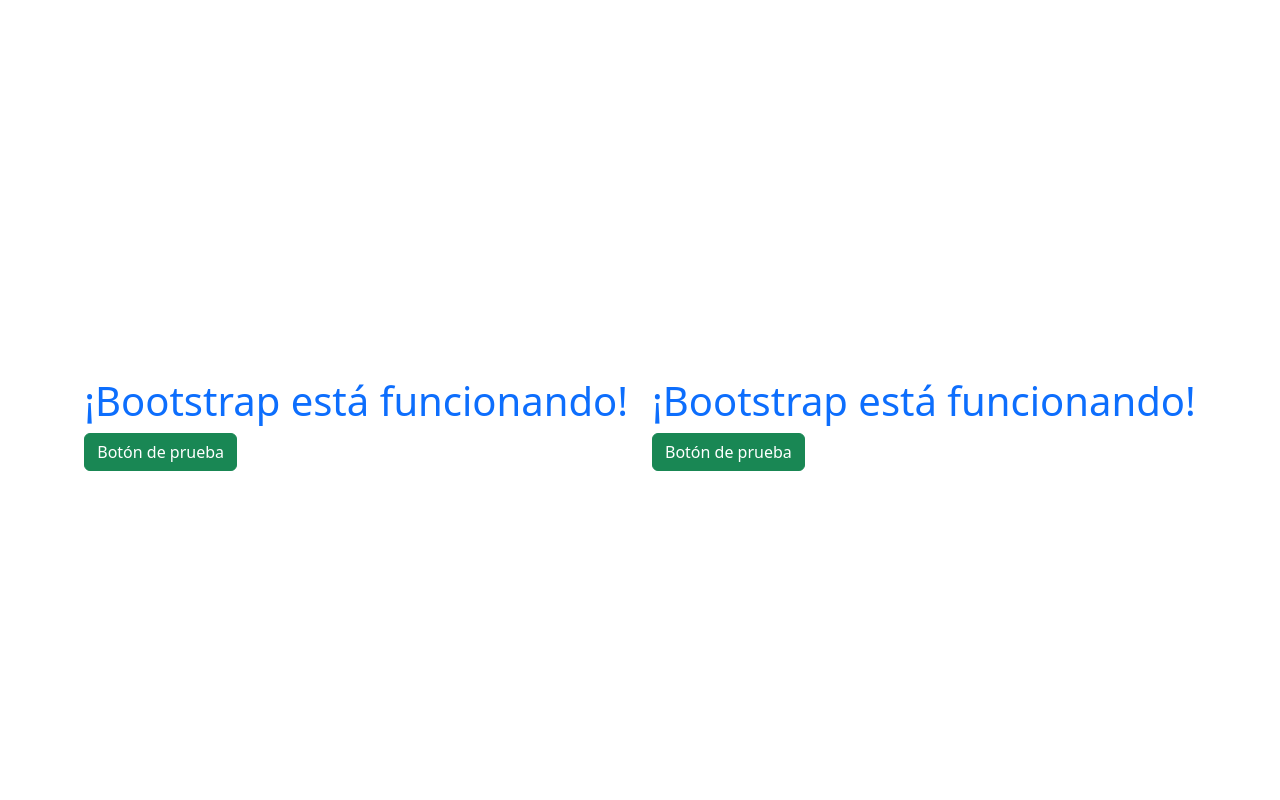
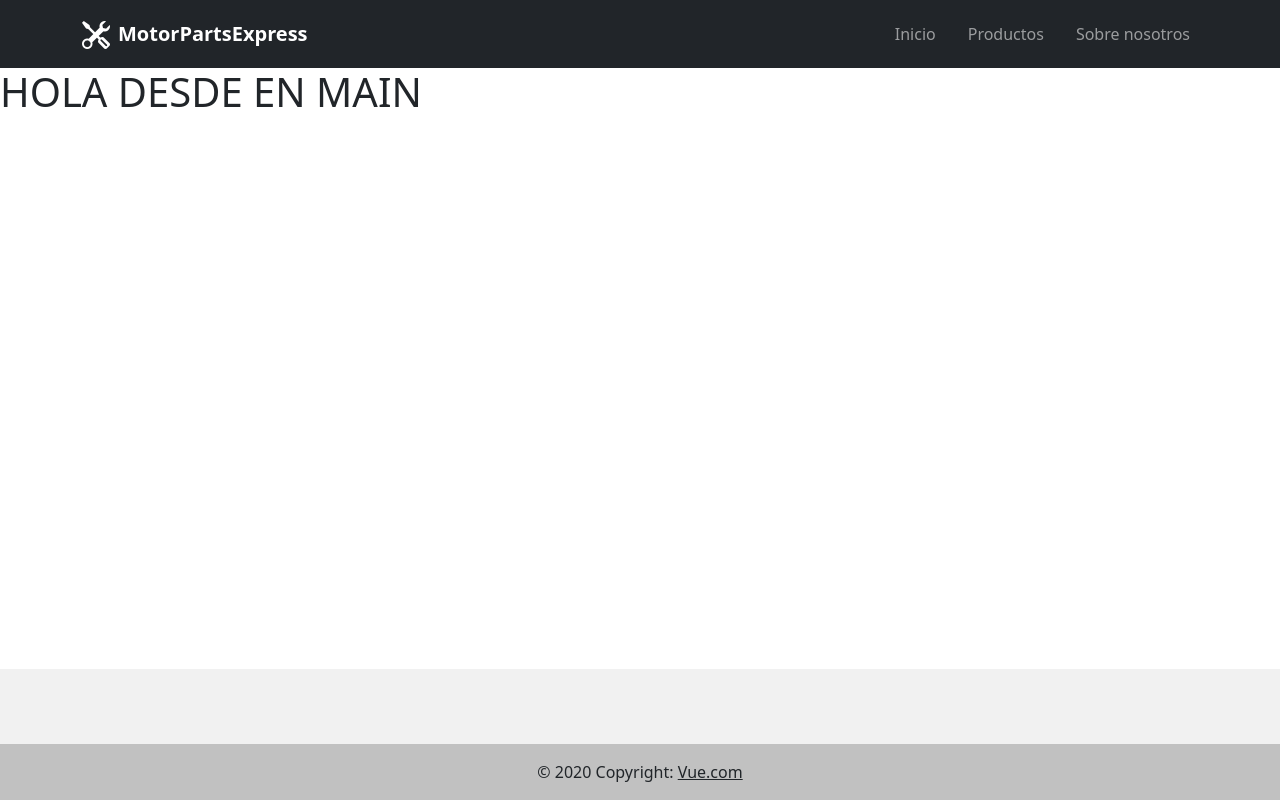
Before and after one commit to Pistachopower/Pagina_Motores_Estatica_Vue, a Vue app in the folder Pagina_Motores_Estatica_Vue/: page / in a window 1280 px wide. Built offline with nearby package versions, Linux system fonts and the light colour scheme.

Commit message:
Instalacion de bootstrap icons y correccion de estructura del proyecto en cuando a dependencias

```diff
--- a/Pagina_Motores_Estatica_Vue/package.json
+++ b/Pagina_Motores_Estatica_Vue/package.json
@@ -10,6 +10,9 @@
     "test:unit": "vitest"
   },
   "dependencies": {
+    "@popperjs/core": "^2.11.8",
+    "bootstrap": "^5.3.6",
+    "bootstrap-icons": "^1.13.1",
     "pinia": "^3.0.1",
     "vue": "^3.5.13",
     "vue-router": "^4.5.0"
--- a/Pagina_Motores_Estatica_Vue/src/App.vue
+++ b/Pagina_Motores_Estatica_Vue/src/App.vue
@@ -1,11 +1,16 @@
 <script setup>
-import { RouterLink, RouterView } from 'vue-router'
-import HomeView from './views/HomeView.vue'
+import Header from '@/components/Header.vue'
+import Footer from '@/components/Footer.vue'
+import { RouterView } from 'vue-router'
 </script>
 
 <template>
-  <RouterView />
-  <HomeView/>
+  <Header></Header>
+  <main>
+    <RouterView />
+  </main>
+  <Footer></Footer>
+
 </template>
 
 <style scoped>
--- a/Pagina_Motores_Estatica_Vue/src/assets/base.css
+++ /dev/null
@@ -1,86 +0,0 @@
-/* color palette from <https://github.com/vuejs/theme> */
-:root {
-  --vt-c-white: #ffffff;
-  --vt-c-white-soft: #f8f8f8;
-  --vt-c-white-mute: #f2f2f2;
-
-  --vt-c-black: #181818;
-  --vt-c-black-soft: #222222;
-  --vt-c-black-mute: #282828;
-
-  --vt-c-indigo: #2c3e50;
-
-  --vt-c-divider-light-1: rgba(60, 60, 60, 0.29);
-  --vt-c-divider-light-2: rgba(60, 60, 60, 0.12);
-  --vt-c-divider-dark-1: rgba(84, 84, 84, 0.65);
-  --vt-c-divider-dark-2: rgba(84, 84, 84, 0.48);
-
-  --vt-c-text-light-1: var(--vt-c-indigo);
-  --vt-c-text-light-2: rgba(60, 60, 60, 0.66);
-  --vt-c-text-dark-1: var(--vt-c-white);
-  --vt-c-text-dark-2: rgba(235, 235, 235, 0.64);
-}
-
-/* semantic color variables for this project */
-:root {
-  --color-background: var(--vt-c-white);
-  --color-background-soft: var(--vt-c-white-soft);
-  --color-background-mute: var(--vt-c-white-mute);
-
-  --color-border: var(--vt-c-divider-light-2);
-  --color-border-hover: var(--vt-c-divider-light-1);
-
-  --color-heading: var(--vt-c-text-light-1);
-  --color-text: var(--vt-c-text-light-1);
-
-  --section-gap: 160px;
-}
-
-@media (prefers-color-scheme: dark) {
-  :root {
-    --color-background: var(--vt-c-black);
-    --color-background-soft: var(--vt-c-black-soft);
-    --color-background-mute: var(--vt-c-black-mute);
-
-    --color-border: var(--vt-c-divider-dark-2);
-    --color-border-hover: var(--vt-c-divider-dark-1);
-
-    --color-heading: var(--vt-c-text-dark-1);
-    --color-text: var(--vt-c-text-dark-2);
-  }
-}
-
-*,
-*::before,
-*::after {
-  box-sizing: border-box;
-  margin: 0;
-  font-weight: normal;
-}
-
-body {
-  min-height: 100vh;
-  color: var(--color-text);
-  background: var(--color-background);
-  transition:
-    color 0.5s,
-    background-color 0.5s;
-  line-height: 1.6;
-  font-family:
-    Inter,
-    -apple-system,
-    BlinkMacSystemFont,
-    'Segoe UI',
-    Roboto,
-    Oxygen,
-    Ubuntu,
-    Cantarell,
-    'Fira Sans',
-    'Droid Sans',
-    'Helvetica Neue',
-    sans-serif;
-  font-size: 15px;
-  text-rendering: optimizeLegibility;
-  -webkit-font-smoothing: antialiased;
-  -moz-osx-font-smoothing: grayscale;
-}
--- a/Pagina_Motores_Estatica_Vue/src/assets/main.css
+++ b/Pagina_Motores_Estatica_Vue/src/assets/main.css
@@ -1,35 +1,12 @@
-@import './base.css';
-
 #app {
-  max-width: 1280px;
-  margin: 0 auto;
-  padding: 2rem;
-  font-weight: normal;
+  min-height: 100vh;
+  display: flex;
+  flex-direction: column;
 }
 
-a,
-.green {
-  text-decoration: none;
-  color: hsla(160, 100%, 37%, 1);
-  transition: 0.4s;
-  padding: 3px;
+main {
+  flex: 1;
+  /* Opcional: para evitar padding/margin extra */
+  margin: 0;
+  padding: 0;
 }
-
-@media (hover: hover) {
-  a:hover {
-    background-color: hsla(160, 100%, 37%, 0.2);
-  }
-}
-
-@media (min-width: 1024px) {
-  body {
-    display: flex;
-    place-items: center;
-  }
-
-  #app {
-    display: grid;
-    grid-template-columns: 1fr 1fr;
-    padding: 0 2rem;
-  }
-}
--- a/Pagina_Motores_Estatica_Vue/src/components/Footer.vue
+++ b/Pagina_Motores_Estatica_Vue/src/components/Footer.vue
@@ -3,6 +3,40 @@
 </script>
 
 <template>
+     <div>
+
+        <footer class="text-center text-white" style="background-color: #f1f1f1;">
+            <!-- Grid container -->
+            <div class="container pt-4">
+                <!-- Section: Social media -->
+                <section class="mb-4">
+                    <!-- Facebook -->
+                    <a class="btn btn-link btn-floating btn-lg text-dark m-1" href="#!" role="button"
+                        data-mdb-ripple-color="dark"><i class="fab fa-facebook-f"></i></a>
+
+                    <!-- Google -->
+                    <a class="btn btn-link btn-floating btn-lg text-dark m-1" href="#!" role="button"
+                        data-mdb-ripple-color="dark"><i class="fab fa-google"></i></a>
+
+                    <!-- Instagram -->
+                    <a class="btn btn-link btn-floating btn-lg text-dark m-1" href="#!" role="button"
+                        data-mdb-ripple-color="dark"><i class="fab fa-instagram"></i></a>
+                </section>
+                <!-- Section: Social media -->
+            </div>
+            <!-- Grid container -->
+
+            <!-- Copyright -->
+            <div class="text-center text-dark p-3" style="background-color: rgba(0, 0, 0, 0.2);">
+                © 2020 Copyright:
+                <a class="text-dark" href="">Vue.com</a>
+            </div>
+            <!-- Copyright -->
+        </footer>
+
+    </div>
+    <!-- End of .container -->
+
 
 </template>
 
--- a/Pagina_Motores_Estatica_Vue/src/components/Header.vue
+++ b/Pagina_Motores_Estatica_Vue/src/components/Header.vue
@@ -3,10 +3,36 @@
 </script>
 
 <template>
-   <div class="container mt-5">
-    <h1 class="text-primary">¡Bootstrap está funcionando!</h1>
-    <button class="btn btn-success">Botón de prueba</button>
-  </div>
+  <nav class="navbar navbar-expand-lg navbar-dark bg-dark">
+    <div class="container">
+      <!-- Logo -->
+      <a class="navbar-brand fw-bold d-flex align-items-center gap-2" href="#">
+        <i class="bi-tools fs-3 text-white"></i>
+        <span>MotorPartsExpress</span>
+      </a>
+
+      <!-- Botón colapsable -->
+      <button class="navbar-toggler" type="button" data-bs-toggle="collapse" data-bs-target="#navbarNav"
+        aria-controls="navbarNav" aria-expanded="false" aria-label="Toggle navigation">
+        <span class="navbar-toggler-icon"></span>
+      </button>
+
+      <!-- Menú de navegación -->
+      <div class="collapse navbar-collapse" id="navbarNav">
+        <ul class="navbar-nav ms-auto align-items-lg-center gap-2 gap-lg-3">
+          <li class="nav-item">
+            <router-link class="nav-link" to="/">Inicio</router-link>
+          </li>
+          <li class="nav-item">
+            <router-link class="nav-link" to="/">Productos</router-link>
+          </li>
+          <li class="nav-item">
+            <router-link class="nav-link" to="/">Sobre nosotros</router-link>
+          </li>
+        </ul>
+      </div>
+    </div>
+  </nav>
 </template>
 
 <style>
--- a/Pagina_Motores_Estatica_Vue/src/main.js
+++ b/Pagina_Motores_Estatica_Vue/src/main.js
@@ -1,7 +1,7 @@
 import './assets/main.css'
 import "bootstrap/dist/css/bootstrap.min.css";
 import "bootstrap/dist/js/bootstrap.bundle.min.js";
-
+import "bootstrap-icons/font/bootstrap-icons.css";
 
 import { createApp } from 'vue'
 import { createPinia } from 'pinia'
--- a/Pagina_Motores_Estatica_Vue/src/views/HomeView.vue
+++ b/Pagina_Motores_Estatica_Vue/src/views/HomeView.vue
@@ -1,11 +1,9 @@
 <script setup>
-import Header from '@/components/Header.vue';
-
 
 </script>
 
 <template>
   <main>
-    <Header></Header>
+    <h1>HOLA DESDE EN MAIN</h1>
   </main>
 </template>
```
Also changed, not shown: Pagina_Motores_Estatica_Vue/src/assets/logo.svg (deleted), 1 other file (tests, documents, lock files or other folders).
